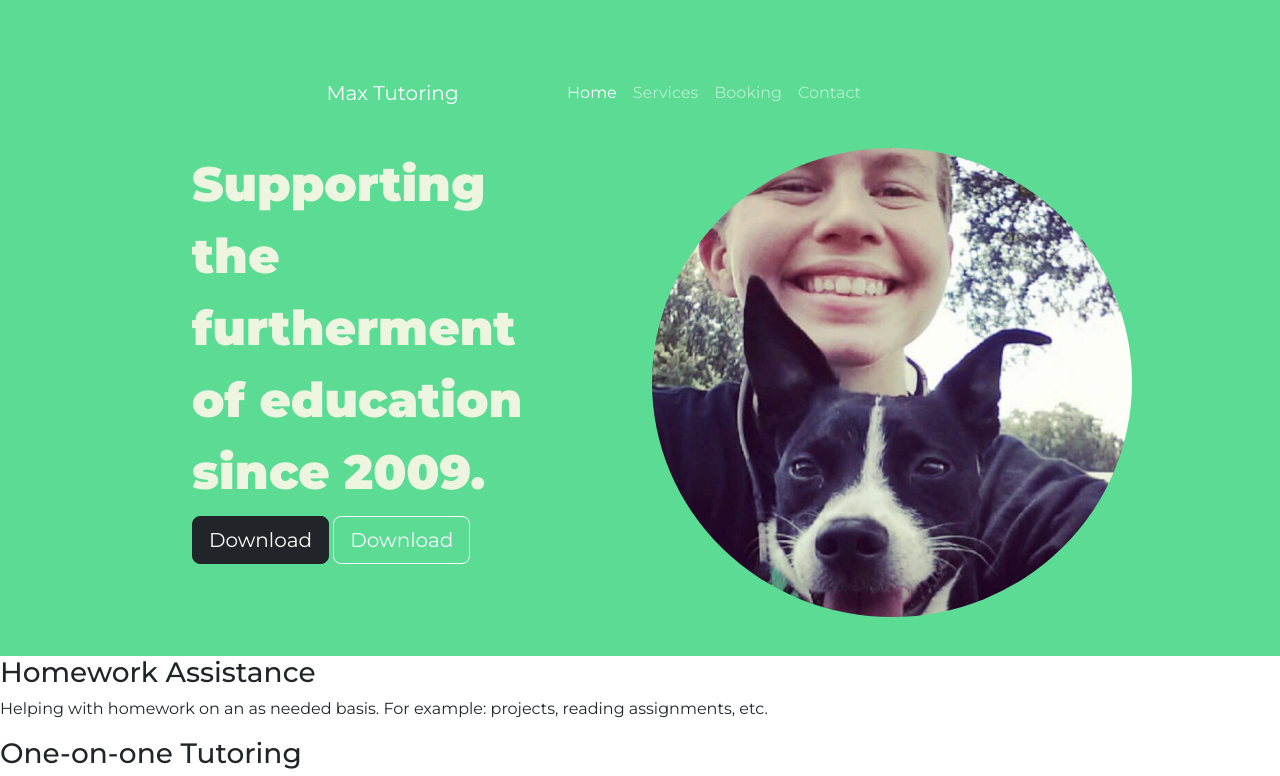
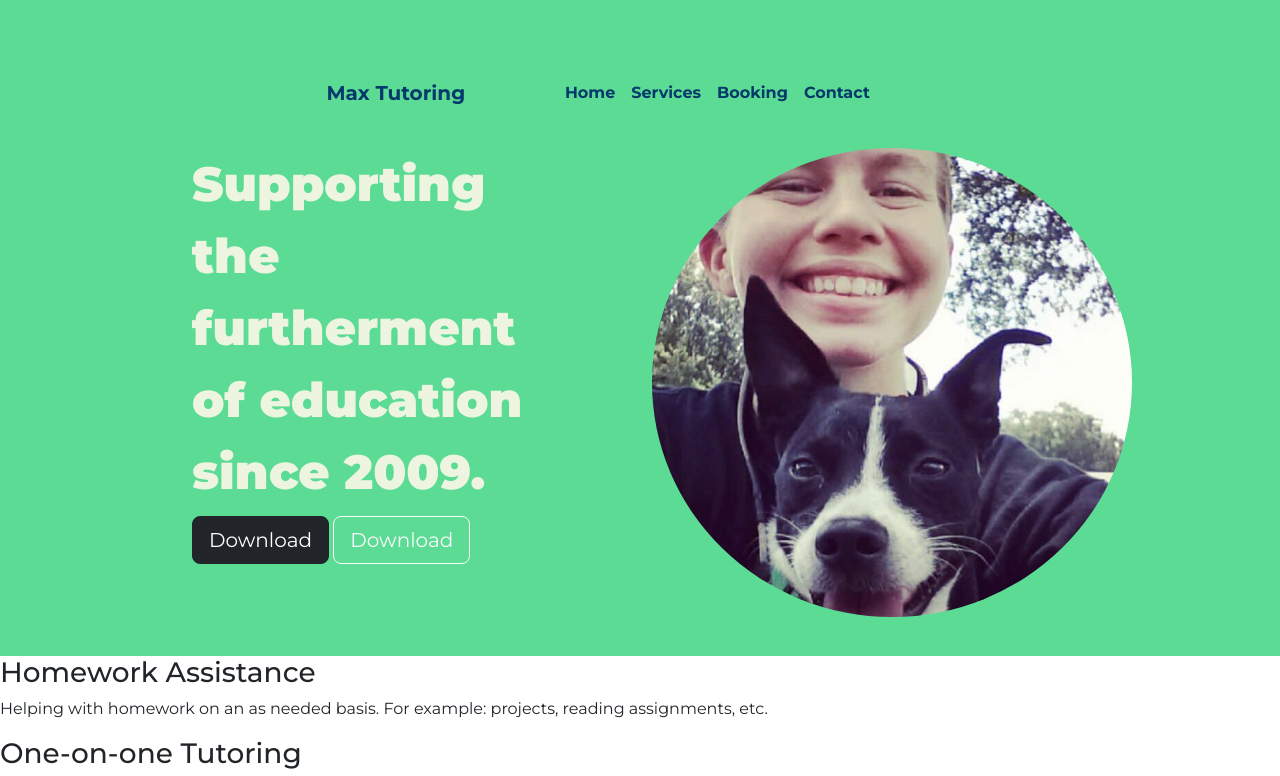
Before and after one commit to asvirts/max-tutoring, a plain HTML site: page index.html in a window 1280 px wide. Shown: the top 776 px of the page. Drawn offline with nearby package versions, Linux system fonts and the light colour scheme.

Commit message:
navbar colors

```diff
--- a/index.html
+++ b/index.html
@@ -31,23 +31,23 @@
 
       <nav class="navbar navbar-dark navbar-expand-lg">
         <div class="container-fluid">
-          <a class="navbar-brand" href="#">Max Tutoring</a>
+          <a class="navbar-brand" href="#" id="navbar-title">Max Tutoring</a>
           <button class="navbar-toggler" type="button" data-bs-toggle="collapse" data-bs-target="#navbarTogglerDemo02" aria-controls="navbarTogglerDemo02" aria-expanded="false" aria-label="Toggle navigation">
             <span class="navbar-toggler-icon"></span>
           </button>
           <div class="collapse navbar-collapse" id="navbarTogglerDemo02">
             <ul class="navbar-nav me-auto mb-2 mb-lg-0 ms-auto">
               <li class="nav-item">
-                <a class="nav-link active" aria-current="page" href="#">Home</a>
+                <a class="nav-link active" aria-current="page" href="#" id="navbar-title">Home</a>
               </li>
               <li class="nav-item">
-                <a class="nav-link" href="#services">Services</a>
+                <a class="nav-link" href="#services" id="navbar-title">Services</a>
               </li>
               <li class="nav-item">
-                <a class="nav-link" href="#booking">Booking</a>
+                <a class="nav-link" href="#booking" id="navbar-title">Booking</a>
               </li>
               <li class="nav-item">
-                <a class="nav-link" href="#contact">Contact</a>
+                <a class="nav-link" href="#contact" id="navbar-title">Contact</a>
               </li>
             </ul>
           </div>
```
